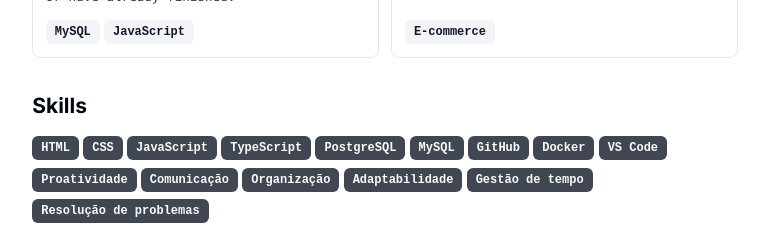
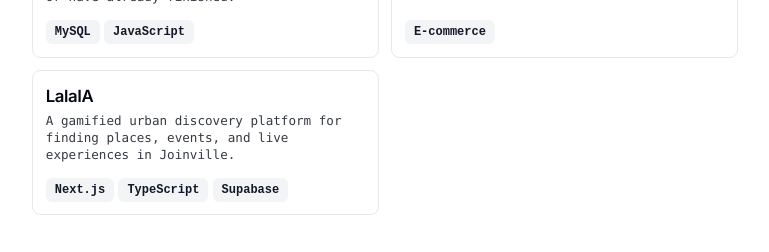
Before and after one commit to BeatrizCercal/beatriz.dev, a Next.js app: page / in a window 1280 px wide. Shown: the part 986-1238 px from the top of the page, without its empty margins (255-1024 px from the left). Built offline with nearby package versions, Linux system fonts and the light colour scheme; no server answers.

Commit message:
add project

```diff
--- a/src/app/page.tsx
+++ b/src/app/page.tsx
@@ -83,6 +83,12 @@ const PROJECTS = [
     description: "An e-commerce project for Bia Fashion Kids, with an admin area for the leaders.",
     tags: ["E-commerce"],
     href: "",
+  },
+  {
+    title: "LalaIA",
+    description: "A gamified urban discovery platform for finding places, events, and live experiences in Joinville.",
+    tags: ["Next.js", "TypeScript", "Supabase"],
+    href: "https://github.com/Evelynlobo91/lalaIA",
   },
 ];
 
```
